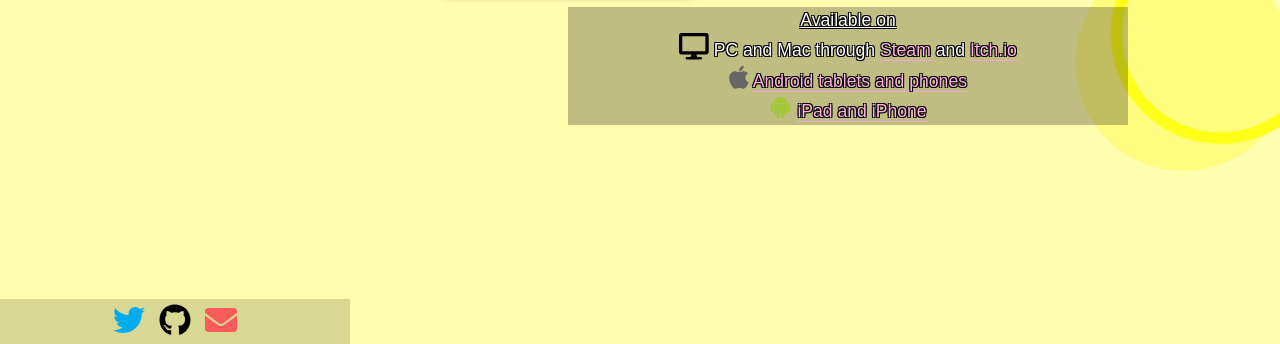
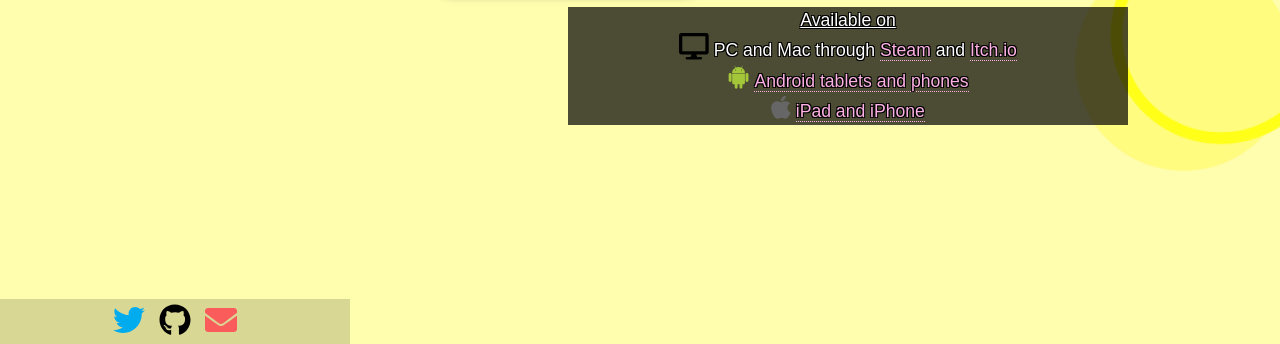
Before and after one commit to belbeeno/radzone_website, a PHP site: page / in a window 1280 px wide. Shown: the part 456-800 px from the top of the page. Run offline with PHP 8.4, Linux system fonts and the light colour scheme; some libraries are stand-ins or nearby versions; some web fonts are replaced.

Commit message:
Minor tweaks and whooOOOOOPS

```diff
--- a/index.php
+++ b/index.php
@@ -88,8 +88,8 @@ cl:'.        lWWo           .:0Nx.       lNMMWx.    .okKNMMN0kxddxkKNXk;
 					<div class="description">
 						<p class="descAvailability"><u>Available on</u>
 							<br/><i class="fas fa-desktop" style="color:black; font-size: 1.5em;"></i> PC and Mac through <a href="http://store.steampowered.com/app/770820/Factory_Hiro/">Steam</a> and <a href="https://radzone.itch.io/factory-hiro">Itch.io</a>
-							<br/><i class="fab fa-apple" style="color:#666666; font-size: 1.5em;"></i> <a href="https://play.google.com/store/apps/details?id=com.RadZone.Factory">Android tablets and phones</a>
-							<br/><i class="fab fa-android" style="color:#a4c639; font-size: 1.5em;"></i> <a href="https://itunes.apple.com/us/app/factory-hiro/id1302974264">iPad and iPhone</a>
+							<br/><i class="fab fa-android" style="color:#a4c639; font-size: 1.5em;"></i> <a href="https://play.google.com/store/apps/details?id=com.RadZone.Factory">Android tablets and phones</a>
+							<br/><i class="fab fa-apple" style="color:#666666; font-size: 1.5em;"></i> <a href="https://itunes.apple.com/us/app/factory-hiro/id1302974264">iPad and iPhone</a>
 						</p>
 					</div>
 				</div>
--- a/main.css
+++ b/main.css
@@ -302,7 +302,7 @@ hr {
 
 
 .descAvailability {
-  background-color: rgba(0,0,0,0.25);
+  background-color: rgba(0,0,0,0.7);
   text-align: center;
 }
 
```
